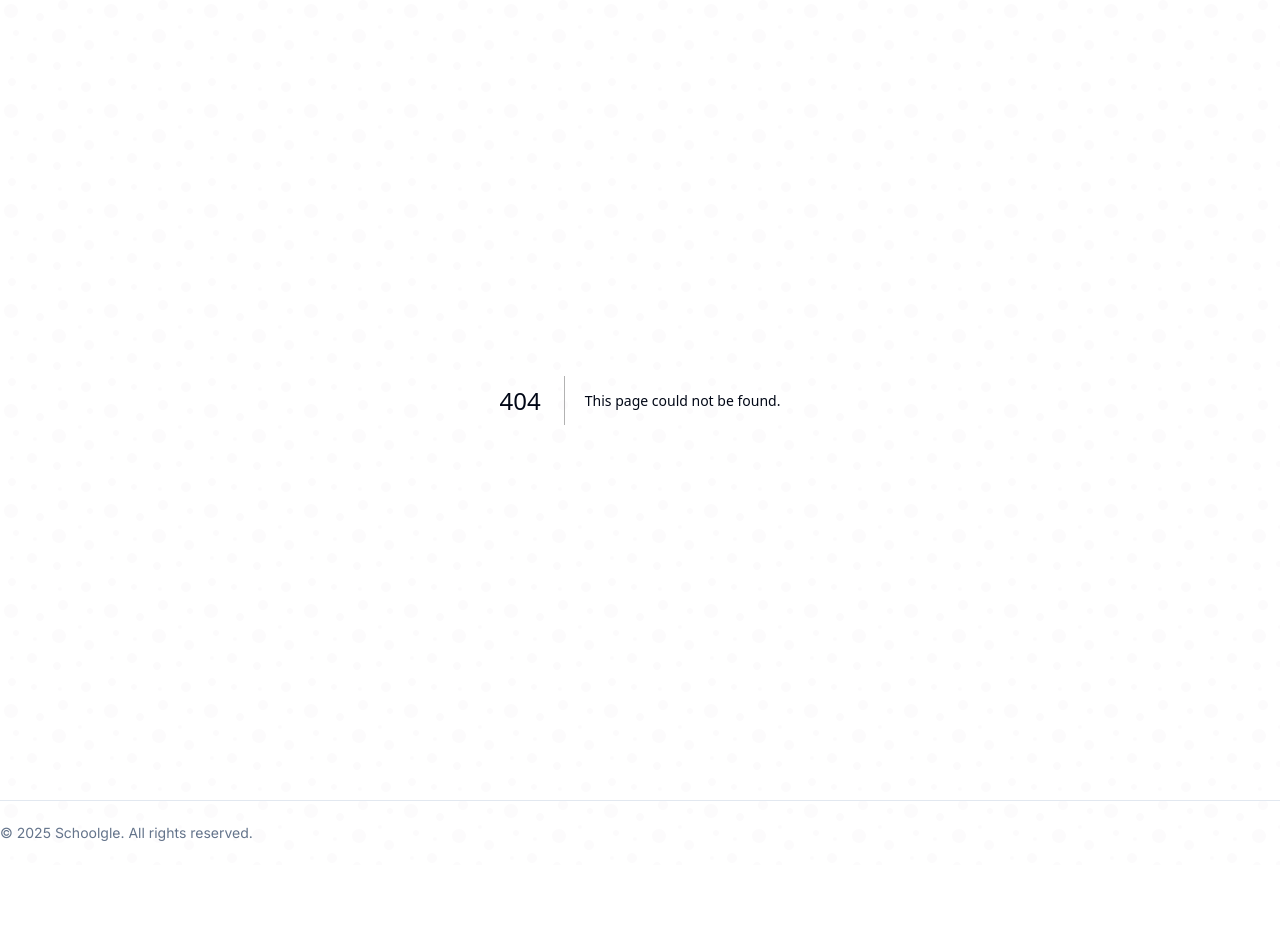
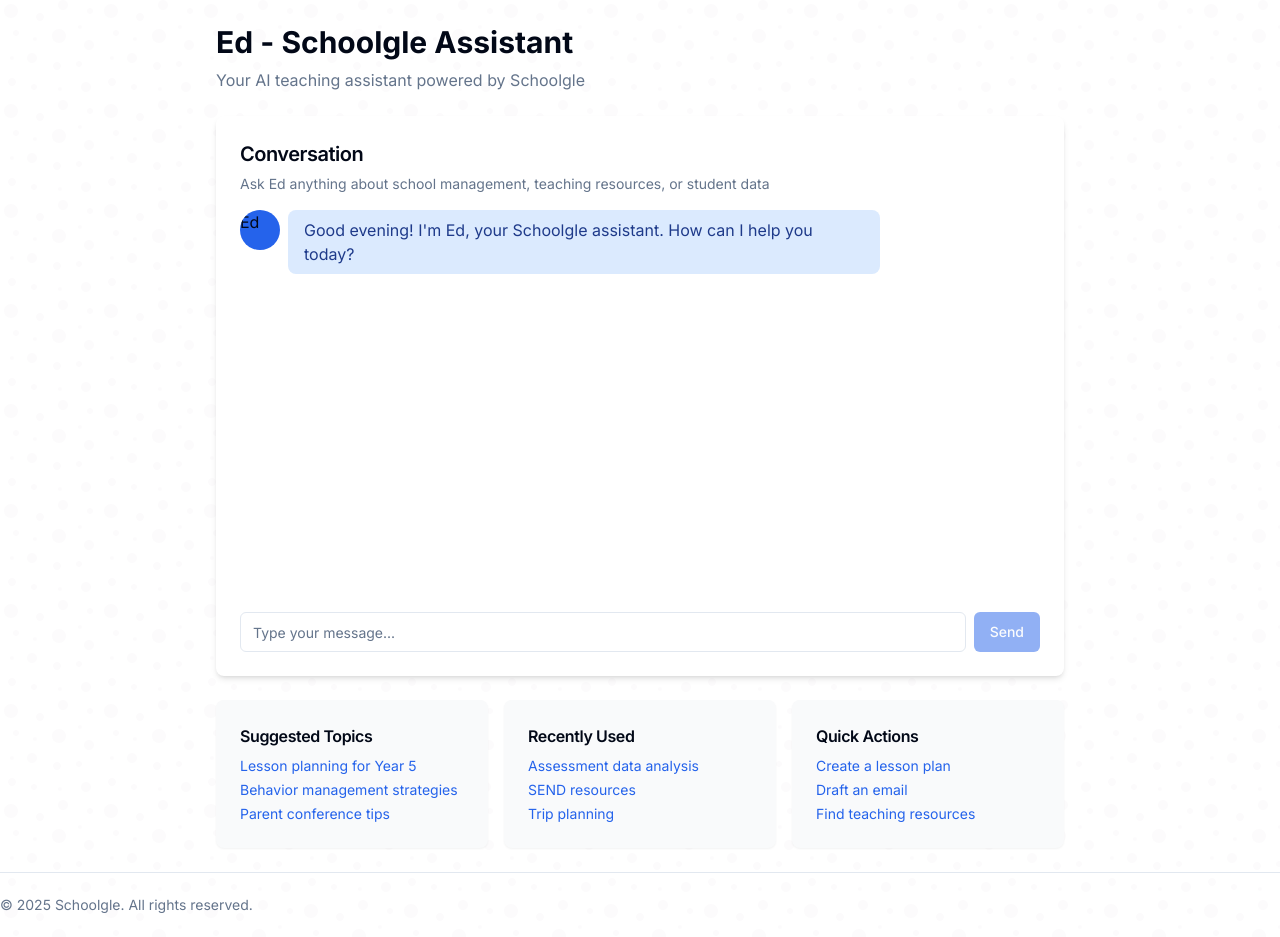
Before and after one commit to DSumm18/schoolgle-app-2025, a Next.js app: page /modules/chatbot in a window 1280 px wide. Before the commit this address had no page. Before the commit the page ends 865 px from the top, so only its background shows below. Built offline with nearby package versions, Linux system fonts and the light colour scheme.

Commit message:
Add Schoolgle Ed AI Chatbot module

```diff
--- /dev/null
+++ b/src/app/modules/chatbot/page.tsx
@@ -0,0 +1,163 @@
+"use client";
+
+import React, { useState } from 'react';
+import { Button } from "@/components/ui/button";
+import {
+  Card,
+  CardContent,
+  CardDescription,
+  CardFooter,
+  CardHeader,
+  CardTitle,
+} from "@/components/ui/card";
+import { Input } from "@/components/ui/input";
+import { Avatar } from "@/components/ui/avatar";
+import { getGreeting } from '@/lib/utils';
+
+export default function ChatbotPage() {
+  const [messages, setMessages] = useState([
+    {
+      role: 'assistant',
+      content: `${getGreeting()}! I'm Ed, your Schoolgle assistant. How can I help you today?`
+    }
+  ]);
+  const [inputValue, setInputValue] = useState('');
+  const [isLoading, setIsLoading] = useState(false);
+
+  const handleSendMessage = () => {
+    if (!inputValue.trim()) return;
+
+    // Add user message
+    const userMessage = { role: 'user', content: inputValue };
+    setMessages(prev => [...prev, userMessage]);
+    setInputValue('');
+    setIsLoading(true);
+
+    // Simulate AI response
+    setTimeout(() => {
+      const responses = [
+        "I've found some resources on that topic in our school database. Would you like me to share them with you?",
+        "Based on the school calendar, there are several upcoming events related to your query. Would you like more details?",
+        "I can help you draft that communication. What key points would you like to include?",
+        "The school policy on this matter suggests the following approach...",
+        "I've analyzed the latest assessment data, and here's what I found about student progress in that area."
+      ];
+
+      const randomResponse = responses[Math.floor(Math.random() * responses.length)];
+
+      setMessages(prev => [...prev, { role: 'assistant', content: randomResponse }]);
+      setIsLoading(false);
+    }, 1500);
+  };
+
+  return (
+    <div className="container mx-auto p-6 max-w-4xl">
+      <h1 className="text-3xl font-bold mb-2">Ed - Schoolgle Assistant</h1>
+      <p className="mb-6 text-muted-foreground">Your AI teaching assistant powered by Schoolgle</p>
+
+      <Card className="border-0 shadow-md h-[70vh] flex flex-col">
+        <CardHeader className="pb-4">
+          <CardTitle className="text-xl">Conversation</CardTitle>
+          <CardDescription>Ask Ed anything about school management, teaching resources, or student data</CardDescription>
+        </CardHeader>
+
+        <CardContent className="flex-grow overflow-auto pb-0 space-y-4">
+          {messages.map((message, index) => (
+            <div
+              key={index}
+              className={`flex ${message.role === 'user' ? 'justify-end' : 'justify-start'}`}
+            >
+              <div className={`flex max-w-[80%] ${message.role === 'user' ? 'flex-row-reverse' : ''} gap-2 items-start`}>
+                <Avatar className={message.role === 'assistant' ? "bg-blue-600" : "bg-gray-500"}>
+                  <span>{message.role === 'assistant' ? 'Ed' : 'You'}</span>
+                </Avatar>
+                <div
+                  className={`rounded-lg px-4 py-2 ${
+                    message.role === 'assistant'
+                      ? 'bg-blue-100 dark:bg-blue-950 text-blue-900 dark:text-blue-100'
+                      : 'bg-gray-100 dark:bg-gray-800'
+                  }`}
+                >
+                  {message.content}
+                </div>
+              </div>
+            </div>
+          ))}
+
+          {isLoading && (
+            <div className="flex justify-start">
+              <div className="flex gap-2 items-start">
+                <Avatar className="bg-blue-600">
+                  <span>Ed</span>
+                </Avatar>
+                <div className="rounded-lg px-4 py-2 bg-blue-100 dark:bg-blue-950">
+                  <div className="flex space-x-1">
+                    <div className="w-2 h-2 rounded-full bg-blue-400 animate-bounce" style={{ animationDelay: '0ms' }}></div>
+                    <div className="w-2 h-2 rounded-full bg-blue-400 animate-bounce" style={{ animationDelay: '150ms' }}></div>
+                    <div className="w-2 h-2 rounded-full bg-blue-400 animate-bounce" style={{ animationDelay: '300ms' }}></div>
+                  </div>
+                </div>
+              </div>
+            </div>
+          )}
+        </CardContent>
+
+        <CardFooter className="pt-4">
+          <div className="flex w-full gap-2">
+            <Input
+              placeholder="Type your message..."
+              value={inputValue}
+              onChange={(e) => setInputValue(e.target.value)}
+              onKeyDown={(e) => e.key === 'Enter' && handleSendMessage()}
+              className="flex-grow"
+            />
+            <Button onClick={handleSendMessage} disabled={isLoading || !inputValue.trim()}>
+              Send
+            </Button>
+          </div>
+        </CardFooter>
+      </Card>
+
+      <div className="mt-6 grid grid-cols-1 md:grid-cols-3 gap-4">
+        <Card className="bg-gray-50 dark:bg-gray-900 border-0">
+          <CardHeader className="pb-2">
+            <CardTitle className="text-md">Suggested Topics</CardTitle>
+          </CardHeader>
+          <CardContent>
+            <ul className="space-y-1">
+              <li className="text-sm text-blue-600 hover:underline cursor-pointer">Lesson planning for Year 5</li>
+              <li className="text-sm text-blue-600 hover:underline cursor-pointer">Behavior management strategies</li>
+              <li className="text-sm text-blue-600 hover:underline cursor-pointer">Parent conference tips</li>
+            </ul>
+          </CardContent>
+        </Card>
+
+        <Card className="bg-gray-50 dark:bg-gray-900 border-0">
+          <CardHeader className="pb-2">
+            <CardTitle className="text-md">Recently Used</CardTitle>
+          </CardHeader>
+          <CardContent>
+            <ul className="space-y-1">
+              <li className="text-sm text-blue-600 hover:underline cursor-pointer">Assessment data analysis</li>
+              <li className="text-sm text-blue-600 hover:underline cursor-pointer">SEND resources</li>
+              <li className="text-sm text-blue-600 hover:underline cursor-pointer">Trip planning</li>
+            </ul>
+          </CardContent>
+        </Card>
+
+        <Card className="bg-gray-50 dark:bg-gray-900 border-0">
+          <CardHeader className="pb-2">
+            <CardTitle className="text-md">Quick Actions</CardTitle>
+          </CardHeader>
+          <CardContent>
+            <ul className="space-y-1">
+              <li className="text-sm text-blue-600 hover:underline cursor-pointer">Create a lesson plan</li>
+              <li className="text-sm text-blue-600 hover:underline cursor-pointer">Draft an email</li>
+              <li className="text-sm text-blue-600 hover:underline cursor-pointer">Find teaching resources</li>
+            </ul>
+          </CardContent>
+        </Card>
+      </div>
+    </div>
+  );
+}
```
